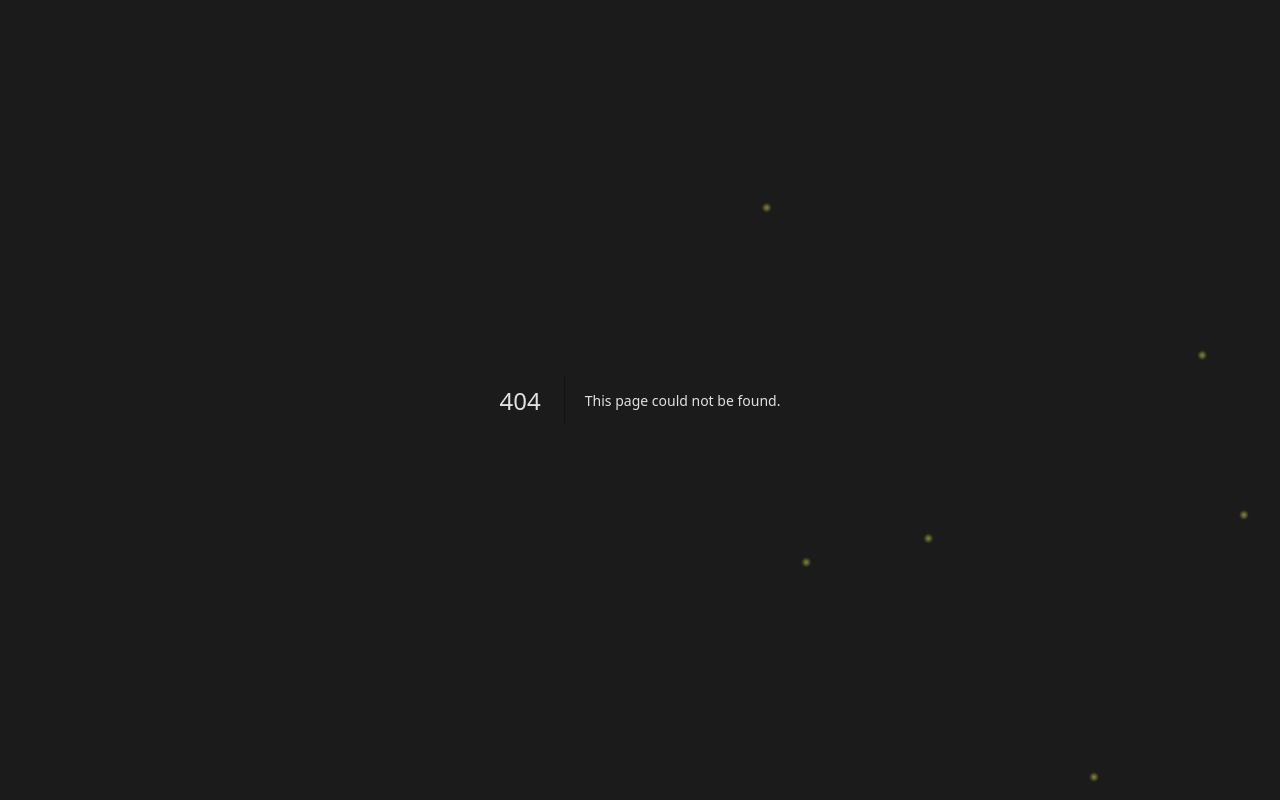
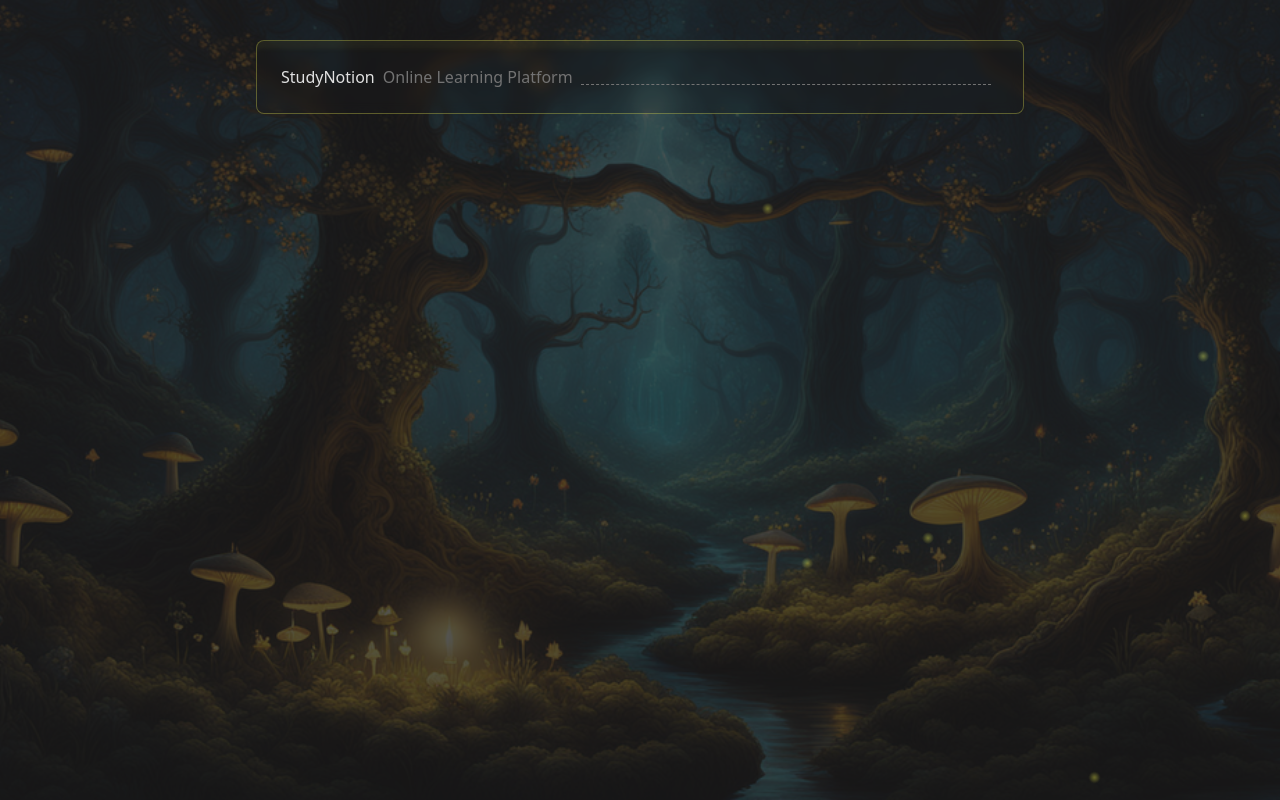
Before and after one commit to amitamrutiya/profilepalette, a Next.js app: page /projects in a window 1280 px wide. Before the commit this address had no page. Built offline with nearby package versions, Linux system fonts and the light colour scheme.

Commit message:
create basic project form
Signed-off-by: amitamrutiya2210 <amitamrutiya2210@gmail.com>

```diff
--- /dev/null
+++ b/src/app/projects/page.tsx
@@ -0,0 +1,18 @@
+import Image from "next/image";
+import bg from "../../../public/background/home-background.png";
+import ProjectList from "@/components/projects";
+import { projectsData } from "@/data";
+
+export default function Home() {
+  return (
+    <main className="flex min-h-screen flex-col items-center justify-between relative">
+      <Image
+        src={bg}
+        alt="background-image"
+        className="w-full h-full object-cover object-center opacity-25"
+        fill
+      />
+      <ProjectList projects={projectsData}/>
+    </main>
+  );
+}
--- a/src/components/FireFliesBackground.tsx
+++ b/src/components/FireFliesBackground.tsx
@@ -38,7 +38,7 @@ const FireFliesBackground = () => {
         return (
           <div
             key={firefly.id}
-            className="absolute roudned-full w-[10px] h-[10px] bg-firefly-radial"
+            className="absolute roudned-full w-[12px] h-[12px] bg-firefly-radial"
             style={{
               top: firefly.top,
               left: firefly.left,
--- /dev/null
+++ b/src/components/projects/ProjectLayout.tsx
@@ -0,0 +1,44 @@
+import React from "react";
+import { ProjectListType } from "@/types";
+import { motion } from "framer-motion";
+import Link from "next/link";
+import { ChevronDown, ChevronUp } from "lucide-react";
+
+
+const item = {
+  hidden: { opacity: 0, y: 100 },
+  show: { opacity: 1, y: 0 },
+};
+
+const ProjectLink = motion(Link);
+
+function ProjectLayout({
+  id,
+  name,
+  subHeading,
+  description,
+  imageUrl,
+  techStack,
+  demoLink,
+  sourceLink,
+}: ProjectListType) {
+  return (
+    <ProjectLink
+      variants={item}
+      href={demoLink}
+      target={"_blank"}
+      className=" text-sm md:text-base flex  items-center justify-between w-full relative rounded-lg overflow-hidden p-4 md:p-6 custom-bg"
+    >
+      <div className="flex items-center justify-center space-x-2">
+        <h2 className="text-foreground">{name}</h2>
+        <p className="text-muted hidden sm:inline-block">{subHeading}</p>
+      </div>
+      <div className="self-end flex-1 mx-2 mb-1 bg-transparent border-b border-dashed border-muted" />
+      <p className="text-muted sm:text-foreground">
+        {/* {new Date(date).toDateString()} */}
+      </p>
+    </ProjectLink>
+  );
+}
+
+export default ProjectLayout;
--- /dev/null
+++ b/src/components/projects/index.tsx
@@ -0,0 +1,34 @@
+"use client";
+
+import { ProjectListType } from "@/types";
+import React from "react";
+import ProjectLayout from "./ProjectLayout";
+import { motion } from "framer-motion";
+
+const container = {
+  hidden: { opacity: 0 },
+  show: {
+    opacity: 1,
+    transition: {
+      staggerChildren: 0.3,
+      delayChildren: 1.5,
+    },
+  },
+};
+
+function ProjectList({ projects }: { projects: ProjectListType[] }) {
+  return (
+    <motion.div
+      variants={container}
+      initial="hidden"
+      animate="show"
+      className="w-full max-w-auto mt-10 xl:max-w-4xl px-4 mx-auto lg:px-16 space-y-6 md:space-y-8 flex flex-col items-center"
+    >
+      {projects.map((project, index) => {
+        return <ProjectLayout key={index} {...project} />;
+      })}
+    </motion.div>
+  );
+}
+
+export default ProjectList;
--- a/src/data.ts
+++ b/src/data.ts
@@ -1,9 +1,29 @@
-interface BtnListType {
-  label: string;
-  link: string;
-  icon: string;
-  newTab: boolean;
-}
+import { BtnListType, ProjectListType } from "./types";
+
+export const projectsData: ProjectListType[] = [
+  {
+    id: 1,
+    name: "StudyNotion",
+    subHeading: "Online Learning Platform",
+    description:
+      "StudyNotion is an online learning platform that allows students to learn and collaborate with each other. Also allows teachers to create courses and manage students.",
+    demoLink: "https://studynotion.store",
+    sourceLink: "https://github.com/amitamrutiya2210/Study-Notion",
+    imageUrl: "projects/studynotion.png",
+    techStack: [
+      "Html",
+      "Css",
+      "JavaScript",
+      "React",
+      "Express",
+      "NodeJS",
+      "MongoDB",
+      "Tailwind",
+      "Razorpay",
+      "Git",
+    ],
+  },
+];
 
 export const BtnList: BtnListType[] = [
   { label: "Home", link: "/", icon: "home", newTab: false },
--- /dev/null
+++ b/src/types.ts
@@ -0,0 +1,17 @@
+export interface BtnListType {
+  label: string;
+  link: string;
+  icon: string;
+  newTab: boolean;
+}
+
+export interface ProjectListType {
+  id: number;
+  name: string;
+  subHeading: string;
+  description: string;
+  imageUrl: string;
+  demoLink: string;
+  sourceLink: string;
+  techStack: string[];
+}
```
Also changed, not shown: public/projects/studynotion.png (added).
